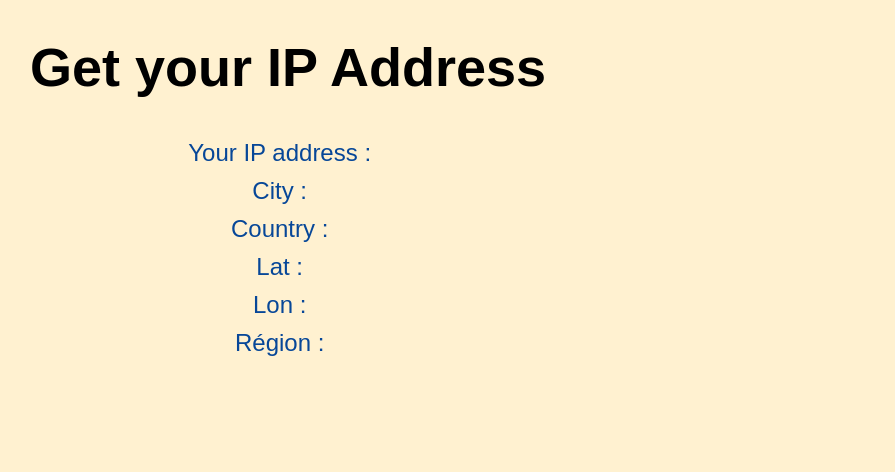
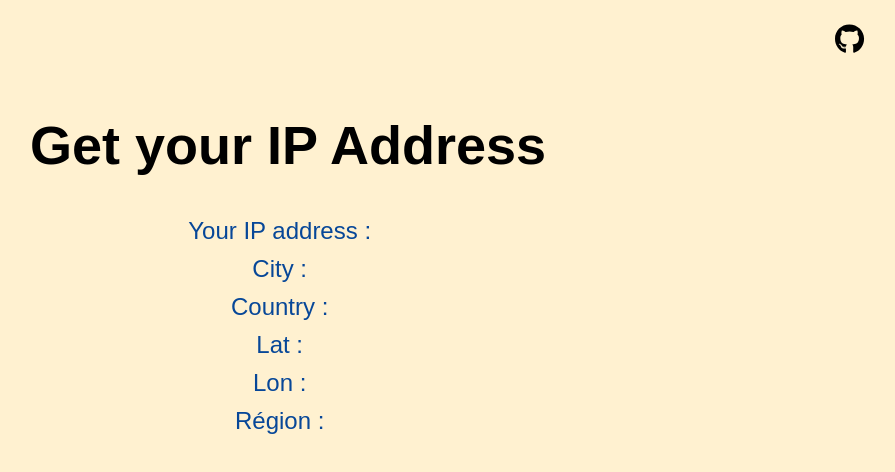
Before and after one commit to xLalice/myIP, a React (Create React App) app: page / in a window 1280 px wide. Shown: the top 472 px of the page, without its empty margins (352-1247 px from the left). Built offline with nearby package versions, Linux system fonts and the light colour scheme; no server answers; a web font is replaced by a local one.

Commit message:
feat: add header

```diff
--- a/package.json
+++ b/package.json
@@ -3,6 +3,10 @@
   "version": "0.1.0",
   "private": true,
   "dependencies": {
+    "@fortawesome/free-brands-svg-icons": "^6.5.1",
+    "@fortawesome/free-regular-svg-icons": "^6.5.1",
+    "@fortawesome/free-solid-svg-icons": "^6.5.1",
+    "@fortawesome/react-fontawesome": "^0.2.0",
     "@testing-library/jest-dom": "^5.17.0",
     "@testing-library/react": "^13.4.0",
     "@testing-library/user-event": "^13.5.0",
--- a/src/App.js
+++ b/src/App.js
@@ -1,4 +1,5 @@
 import { useState, useEffect } from 'react';
+import Header from './components/Header/';
 import './App.scss';
 
 function App() {
@@ -37,6 +38,7 @@ function App() {
 
   return (
     <div className="main">
+      <Header />
       <h1>Get your IP Address</h1>
       <p className="main__content">
         Your IP address : <span className="main__content--datas">{ip.ip}</span>
--- a/src/App.scss
+++ b/src/App.scss
@@ -17,6 +17,7 @@ body {
   flex-direction: column;
   align-items: center;
   font-size: 1.5rem;
+  margin: auto 5vw;
   &__content {
     color: $text-color;
     margin: 5px auto;
--- /dev/null
+++ b/src/components/Header/Header.scss
@@ -0,0 +1,11 @@
+.header {
+  display: flex;
+  justify-content: flex-end;
+  align-items: center;
+  width: 100%;
+  &__nav {
+    &__link {
+      list-style-type: none;
+    }
+  }
+}
--- /dev/null
+++ b/src/components/Header/index.jsx
@@ -0,0 +1,21 @@
+import { FontAwesomeIcon } from '@fortawesome/react-fontawesome';
+import { faGithub } from '@fortawesome/free-brands-svg-icons';
+import './Header.scss';
+
+const Header = () => {
+  return (
+    <div className="header">
+      <nav>
+        <ul className="header__nav">
+          <li className="header__nav__link">
+            <a href="https://github.com/gtcore902/myIP-frontend">
+              <FontAwesomeIcon icon={faGithub} size="lg" color="black" />
+            </a>
+          </li>
+        </ul>
+      </nav>
+    </div>
+  );
+};
+
+export default Header;
```
Also changed, not shown: 2 other files (tests, documents, lock files or other folders).
